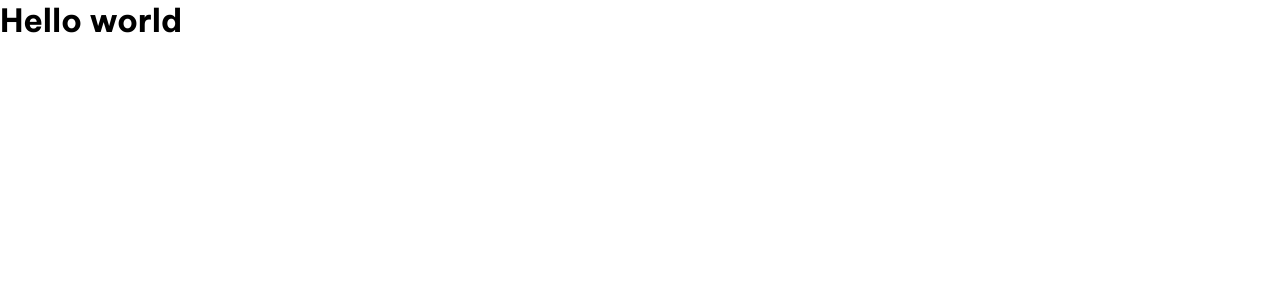
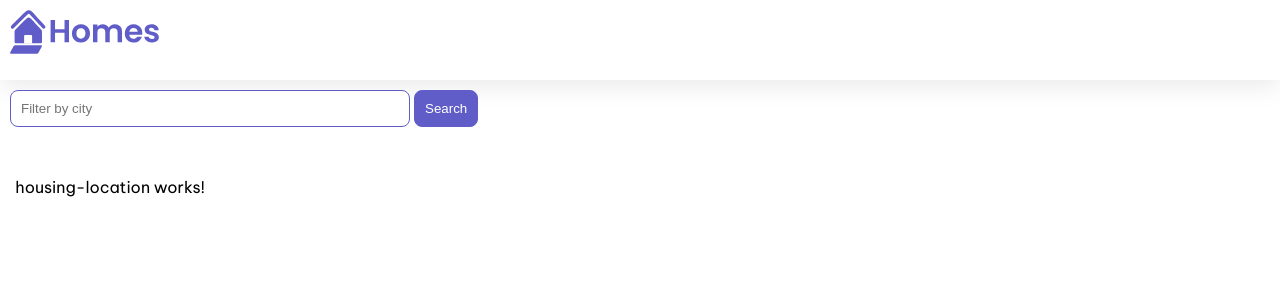
Before and after one commit to narze/try-angular, an Angular app in the folder first-app/: page / in a window 1280 px wide. Shown: the top 300 px of the page. Built offline with nearby package versions, Linux system fonts and the light colour scheme.

Commit message:
Add home & housing location components

```diff
--- a/first-app/src/app/app.component.ts
+++ b/first-app/src/app/app.component.ts
@@ -1,12 +1,27 @@
 import { Component } from '@angular/core';
+import { HomeComponent } from './home/home.component';
 
 @Component({
-  selector: 'app-root',
+  selector: 'my-app',
   standalone: true,
-  imports: [],
-  template: `<h1>Hello world</h1>`,
+  imports: [HomeComponent],
+  template: `
+    <main>
+      <header class="brand-name">
+        <img
+          class="brand-logo"
+          src="/assets/logo.svg"
+          alt="logo"
+          aria-hidden="true"
+        />
+      </header>
+      <section class="content">
+        <home-component></home-component>
+      </section>
+    </main>
+  `,
   styleUrls: ['./app.component.css'],
 })
 export class AppComponent {
-  sssss = 'default';
+  title = 'homes';
 }
--- /dev/null
+++ b/first-app/src/app/home/home.component.css
@@ -0,0 +1,40 @@
+.results {
+  display: grid;
+  column-gap: 14px;
+  row-gap: 14px;
+  grid-template-columns: repeat(auto-fill, minmax(400px, 400px));
+  margin-top: 50px;
+  justify-content: space-around;
+}
+
+input[type="text"] {
+  border: solid 1px var(--primary-color);
+  padding: 10px;
+  border-radius: 8px;
+  margin-right: 4px;
+  display: inline-block;
+  width: 30%;
+}
+
+button {
+  padding: 10px;
+  border: solid 1px var(--primary-color);
+  background: var(--primary-color);
+  color: white;
+  border-radius: 8px;
+}
+
+@media (min-width: 500px) and (max-width: 768px) {
+  .results {
+    grid-template-columns: repeat(2, 1fr);
+  }
+  input[type="text"] {
+    width: 70%;
+  }
+}
+
+@media (max-width: 499px) {
+  .results {
+    grid-template-columns: 1fr;
+  }
+}
--- /dev/null
+++ b/first-app/src/app/home/home.component.ts
@@ -0,0 +1,22 @@
+import { Component } from '@angular/core';
+import { CommonModule } from '@angular/common';
+import { HousingLocationComponent } from '../housing-location/housing-location.component';
+
+@Component({
+  selector: 'home-component',
+  standalone: true,
+  imports: [CommonModule, HousingLocationComponent],
+  template: `
+    <section>
+      <form>
+        <input type="text" placeholder="Filter by city" />
+        <button class="primary" type="button">Search</button>
+      </form>
+    </section>
+    <section class="results">
+      <app-housing-location></app-housing-location>
+    </section>
+  `,
+  styleUrls: ['./home.component.css'],
+})
+export class HomeComponent {}
--- /dev/null
+++ b/first-app/src/app/housing-location/housing-location.component.css
@@ -0,0 +1,31 @@
+.listing {
+  background: var(--accent-color);
+  border-radius: 30px;
+  padding-bottom: 30px;
+}
+.listing-heading {
+  color: var(--primary-color);
+  padding: 10px 20px 0 20px;
+}
+.listing-photo {
+  height: 250px;
+  width: 100%;
+  object-fit: cover;
+  border-radius: 30px 30px 0 0;
+}
+.listing-location {
+  padding: 10px 20px 20px 20px;
+}
+.listing-location::before {
+  content: url("/assets/location-pin.svg") / "";
+}
+
+section.listing a {
+  padding-left: 20px;
+  text-decoration: none;
+  color: var(--primary-color);
+}
+section.listing a::after {
+  content: "\203A";
+  margin-left: 5px;
+}
--- /dev/null
+++ b/first-app/src/app/housing-location/housing-location.component.ts
@@ -0,0 +1,17 @@
+import { Component } from '@angular/core';
+import { CommonModule } from '@angular/common';
+
+@Component({
+  selector: 'app-housing-location',
+  standalone: true,
+  imports: [CommonModule],
+  template: `
+    <p>
+      housing-location works!
+    </p>
+  `,
+  styleUrls: ['./housing-location.component.css']
+})
+export class HousingLocationComponent {
+
+}
--- a/first-app/src/index.html
+++ b/first-app/src/index.html
@@ -14,6 +14,6 @@
     />
   </head>
   <body>
-    <app-root></app-root>
+    <my-app></my-app>
   </body>
 </html>
```
